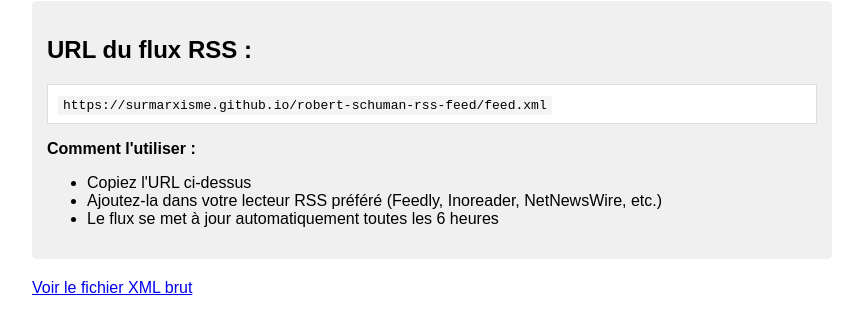
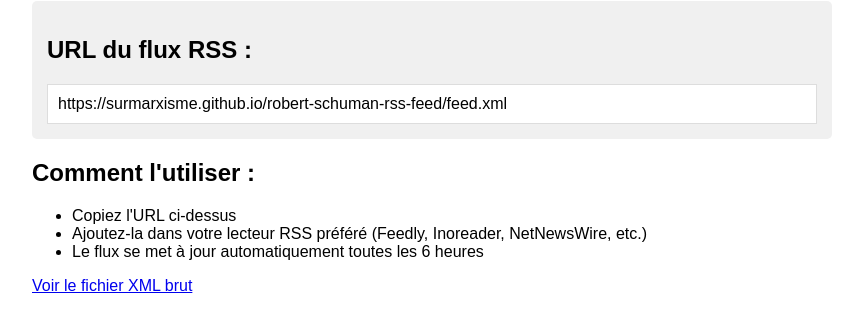
Before and after one commit to Surmarxisme/robert-schuman-rss-feed, a website: page index.html in a window 1280 px wide. Shown: the part 150-484 px from the top of the page, without its empty margins (208-1071 px from the left). Drawn offline with Linux system fonts and the light colour scheme.

Commit message:
🔄 Auto-update RSS feed - 2026-03-09 14:42:11

```diff
--- a/feed.xml
+++ b/feed.xml
@@ -4,7 +4,7 @@
         <description><![CDATA[Les dernières publications de la Fondation Robert Schuman]]></description>
         <link>https://www.robert-schuman.eu</link>
         <generator>GitHub Actions RSS Generator</generator>
-        <lastBuildDate>Mon, 09 Mar 2026 13:15:09 GMT</lastBuildDate>
+        <lastBuildDate>Mon, 09 Mar 2026 14:42:11 GMT</lastBuildDate>
         <atom:link href="https://surmarxisme.github.io/robert-schuman-rss-feed/feed.xml" rel="self" type="application/rss+xml"/>
         <language><![CDATA[fr]]></language>
         <item>
--- a/index.html
+++ b/index.html
@@ -16,16 +16,14 @@
   <h1>📡 Flux RSS - Fondation Robert Schuman</h1>
   <div class="info">
     <h2>URL du flux RSS :</h2>
-    <div class="feed-url">
-      <code>https://surmarxisme.github.io/robert-schuman-rss-feed/feed.xml</code>
-    </div>
-    <p><strong>Comment l'utiliser :</strong></p>
-    <ul>
-      <li>Copiez l'URL ci-dessus</li>
-      <li>Ajoutez-la dans votre lecteur RSS préféré (Feedly, Inoreader, NetNewsWire, etc.)</li>
-      <li>Le flux se met à jour automatiquement toutes les 6 heures</li>
-    </ul>
+    <div class="feed-url">https://surmarxisme.github.io/robert-schuman-rss-feed/feed.xml</div>
   </div>
-  <p><a href="feed.xml">Voir le fichier XML brut</a></p>
+  <h2>Comment l'utiliser :</h2>
+  <ul>
+    <li>Copiez l'URL ci-dessus</li>
+    <li>Ajoutez-la dans votre lecteur RSS préféré (Feedly, Inoreader, NetNewsWire, etc.)</li>
+    <li>Le flux se met à jour automatiquement toutes les 6 heures</li>
+  </ul>
+  <a href="feed.xml">Voir le fichier XML brut</a>
 </body>
 </html>
```
